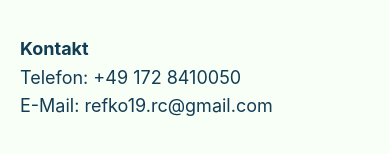
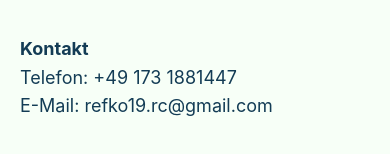
Before and after one commit to elincorovic/rs-objektreinigung, a Vue app: page /impressum in a window 390 px wide. Shown: the part 352-506 px from the top of the page. Built offline with nearby package versions, Linux system fonts and the light colour scheme.

Commit message:
fix: add correct phone number in impressum

```diff
--- a/src/views/Impressum.vue
+++ b/src/views/Impressum.vue
@@ -7,7 +7,7 @@
       <p>Deutschland</p>
       <br />
       <p class="bold">Kontakt</p>
-      <p>Telefon: +49 172 8410050</p>
+      <p>Telefon: +49 173 1881447</p>
       <p>E-Mail: refko19.rc@gmail.com</p>
    </div>
 </template>
```
